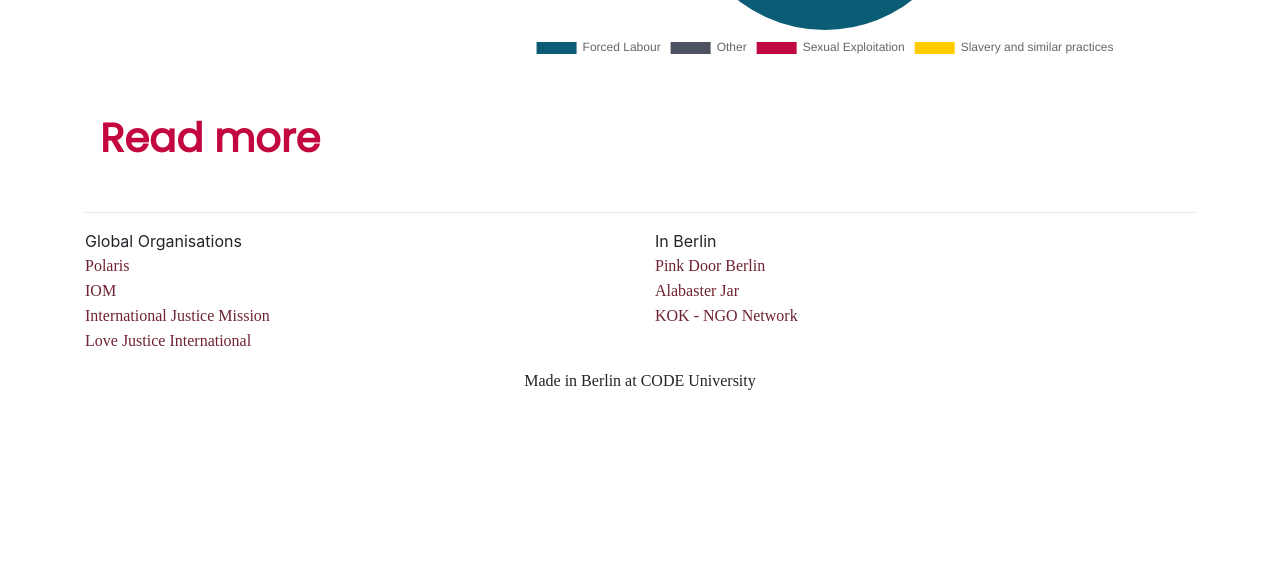
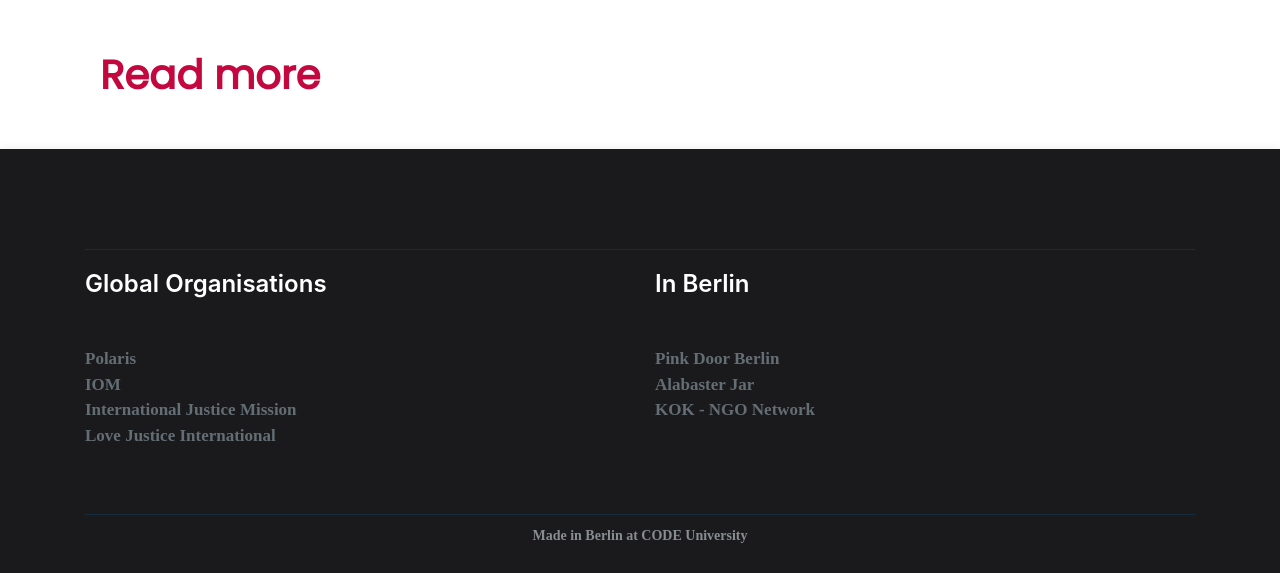
Before and after one commit to winstonbarlowg/ctdc_data_analysis, a Flask app: page /gender_breakdown in a window 1280 px wide. Shown: the part 2137-2710 px from the top of the page. Before the commit the page ends 2527 px from the top, so only its background shows below. Run offline with Flask 3, Linux system fonts and the light colour scheme; some libraries are stand-ins or nearby versions; some web fonts are replaced.

Commit message:
style changes e.g. colours

```diff
--- a/projecth/static/main.css
+++ b/projecth/static/main.css
@@ -39,3 +39,42 @@ p {
   background-color: #950740;
   border-color: #950740;
 }
+/* make all images the same size  */
+.card-img-top {
+    width: 100%;
+    height: 10vw;
+    object-fit: cover;
+}
+
+#intro-card {
+  margin-top: auto;
+  margin-bottom: auto;
+}
+
+
+/* FOOTER STUFF */
+.form-control { border-radius: 0px; font-size: 14px; font-weight: 700; width: 100%; height: 64px; padding: 16px 20px; line-height: 1.42857143; border: 1px solid #d6dadc; background-color: #fff; text-transform: capitalize; letter-spacing: 0px; margin-bottom: 30px; -webkit-box-shadow: inset 0 0px 0px rgba(0, 0, 0, 0); box-shadow: inset 0 0px 0px rgba(0, 0, 0, 0); -webkit-appearance: none; color: #011c28; }
+.form-control:focus { color: #011c28; outline: 0; box-shadow: 0 0 0 0.0rem rgb(255, 255, 255); border-color: #c9cdd0; background-color: #f0f4f6; }
+
+
+.footer { background-color: #1A1A1D;
+  padding-top: 50px;
+  margin-top: 50px;
+  color: #636e74;
+  font-weight: 400;
+  font-size: 17px;
+  box-shadow: 0px 1px 10px #E8E8E8;
+}
+.footer-line { border-color: #152e3d; }
+.footer-widget { padding-bottom: 50px; }
+.footer-title { font-size: 24px; font-weight: 600; margin-bottom: 44px; color: #fff; }
+.footer-widget ul li a { text-transform: capitalize; font-size: 17px; color: #636e74; display: block; font-weight: 600; }
+.footer-widget ul li a:hover { color: #fff; }
+.newsletter-form { padding-top: 15px; }
+.newsletter-form .form-control { background-color: #1e2e38; border-color: #1e2e38; }
+.newsletter-form .form-control:focus { color: #fff; }
+.newsletter-form input::-webkit-input-placeholder { color: #fff !important; }
+.newsletter-form input:focus::-webkit-input-placeholder { color: #fff !important; }
+
+
+.tiny-footer { font-size: 14px; padding: 14px 0px; font-weight: 600; background-color: transparent; border-top: 1px solid #152e3d; color: #888d90; line-height: 1; }
```
